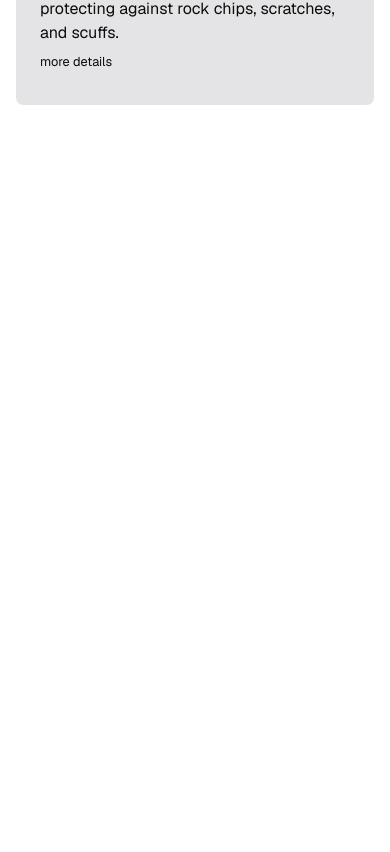
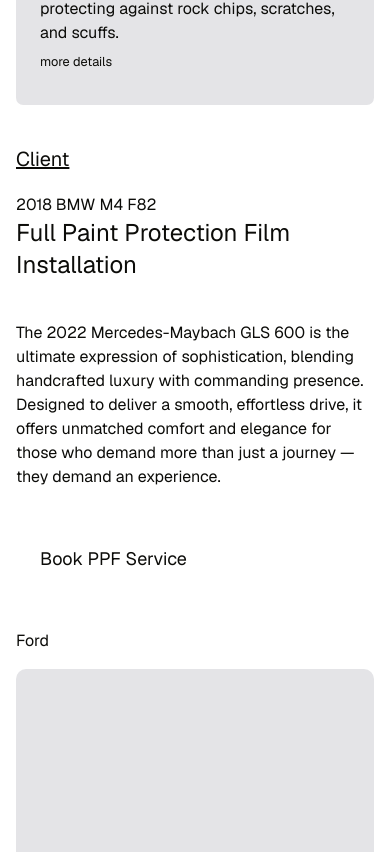
Before and after one commit to Gianfranco725/shop-scheduler, a Next.js app: page / in a window 390 px wide. Shown: the part 3412-4264 px from the top of the page. Before the commit the page ends 3565 px from the top, so only its background shows below. Built offline with nearby package versions, Linux system fonts and the light colour scheme.

Commit message:
feat(client): add testimonial section fully responsive extracted into component

```diff
--- /dev/null
+++ b/src/app/(client)/components/sections/ServicesSection.tsx
@@ -0,0 +1,57 @@
+export default function ServiceSection() {
+  return (
+    <div className="services-placeholder lg:grid lg:grid-cols-12 xl:grid-cols-16 grid-rows-[auto_auto_auto] gap-4 pb-10 lg:pb-20">
+      <small className="text-xl underline mb-5 row-start-1 col-start-2 col-span-10">
+        Services
+      </small>
+      <p className="max-w-194 row-start-2 col-start-2 col-span-10 text-3xl lg:text-4xl mb-5">
+        Choose one of our service to see more details about it.
+      </p>
+      <div className="grid row-start-3 grid-cols-1 grid-rows-4 md:grid-cols-2 md:grid-rows-2 col-start-2 xl:col-start-2 col-span-10 xl:col-span-14 gap-4">
+        <div className="service-card px-6 py-8 rounded-lg bg-zinc-200">
+          <div className="image-placeholder h-32 sm:h-50"></div>
+          <p className="mb-4">Ceramic Courting</p>
+          <p className="mb-1">
+            Self-care, for your car. XPEL’s self-healing paint protection film
+            is designed to keep your vehicle looking brand new by protecting
+            against rock chips, scratches, and scuffs.
+          </p>
+          <small>more details</small>
+        </div>
+
+        <div className="service-card px-6 py-8 rounded-lg bg-zinc-200">
+          <div className="image-placeholder h-32 sm:h-50"></div>
+          <p className="mb-4">Ceramic Courting</p>
+          <p className="mb-1">
+            Self-care, for your car. XPEL’s self-healing paint protection film
+            is designed to keep your vehicle looking brand new by protecting
+            against rock chips, scratches, and scuffs.
+          </p>
+          <small>more details</small>
+        </div>
+
+        <div className="service-card px-6 py-8 rounded-lg bg-zinc-200">
+          <div className="image-placeholder h-32 sm:h-50"></div>
+          <p className="mb-4">Ceramic Courting</p>
+          <p className="mb-1">
+            Self-care, for your car. XPEL’s self-healing paint protection film
+            is designed to keep your vehicle looking brand new by protecting
+            against rock chips, scratches, and scuffs.
+          </p>
+          <small>more details</small>
+        </div>
+
+        <div className="service-card px-6 py-8 rounded-lg bg-zinc-200">
+          <div className="image-placeholder h-32 sm:h-50"></div>
+          <p className="mb-4">Ceramic Courting</p>
+          <p className="mb-1">
+            Self-care, for your car. XPEL’s self-healing paint protection film
+            is designed to keep your vehicle looking brand new by protecting
+            against rock chips, scratches, and scuffs.
+          </p>
+          <small>more details</small>
+        </div>
+      </div>
+    </div>
+  );
+}
--- /dev/null
+++ b/src/app/(client)/components/sections/TestimonialSection.tsx
@@ -0,0 +1,31 @@
+import Button from "../ui/Button";
+
+export default function TestimonialSection() {
+  return (
+    <div className="testimonial grid grid-cols-1 grid-rows-2 md:grid-rows-1 md:grid-cols-8 lg:grid-cols-12 xl:grid-cols-16 pb-10 lg:pb-20 gap-4">
+      <div className="col-start-1 lg:col-start-2 xl:col-start-2 md:col-span-4 lg:col-span-5 xl:col-span-5">
+        <p className="text-xl underline row-start-1 col-start-2 col-span-10 mb-5">
+          Client
+        </p>
+
+        <p>2018 BMW M4 F82</p>
+        <p className="text-2xl md:text-4xl mb-10">
+          Full Paint Protection Film Installation
+        </p>
+        <p className="mb-10">
+          The 2022 Mercedes-Maybach GLS 600 is the ultimate expression of
+          sophistication, blending handcrafted luxury with commanding presence.
+          Designed to deliver a smooth, effortless drive, it offers unmatched
+          comfort and elegance for those who demand more than just a journey —
+          they demand an experience.
+        </p>
+
+        <Button content="Book PPF Service" customStyle="mb-10 bg-black" />
+
+        <div className="brands-placeholder">Ford</div>
+      </div>
+
+      <div className="image-placeholder col-start-1 row-start-2 md:row-start-1 md:col-start-5 lg:col-start-7 xl:col-start-8 md:col-span-4 lg:col-span-5 xl:col-span-8 bg-zinc-200 rounded-xl"></div>
+    </div>
+  );
+}
--- a/src/app/(client)/page.tsx
+++ b/src/app/(client)/page.tsx
@@ -1,62 +1,13 @@
 import AboutUsSection from "./components/sections/AboutUsSection";
+import ServiceSection from "./components/sections/ServicesSection";
+import TestimonialSection from "./components/sections/TestimonialSection";
 
 export default function Home() {
   return (
     <main className="flex flex-col px-4 py-2">
       <AboutUsSection />
-      <div className="services-placeholder lg:grid lg:grid-cols-12 xl:grid-cols-16 grid-rows-[auto_auto_auto] gap-4 pb-10 lg:pb-20">
-        <small className="text-xl underline mb-5 row-start-1 col-start-2 col-span-10">
-          Services
-        </small>
-        <p className="max-w-194 row-start-2 col-start-2 col-span-10 text-3xl lg:text-4xl mb-5">
-          Choose one of our service to see more details about it.
-        </p>
-        <div className="grid row-start-3 grid-cols-1 grid-rows-4 md:grid-cols-2 md:grid-rows-2 col-start-2 xl:col-start-2 col-span-10 xl:col-span-14 gap-4">
-          <div className="service-card px-6 py-8 rounded-lg bg-zinc-200">
-            <div className="image-placeholder h-32 sm:h-50"></div>
-            <p className="mb-4">Ceramic Courting</p>
-            <p className="mb-1">
-              Self-care, for your car. XPEL’s self-healing paint protection film
-              is designed to keep your vehicle looking brand new by protecting
-              against rock chips, scratches, and scuffs.
-            </p>
-            <small>more details</small>
-          </div>
-
-          <div className="service-card px-6 py-8 rounded-lg bg-zinc-200">
-            <div className="image-placeholder h-32 sm:h-50"></div>
-            <p className="mb-4">Ceramic Courting</p>
-            <p className="mb-1">
-              Self-care, for your car. XPEL’s self-healing paint protection film
-              is designed to keep your vehicle looking brand new by protecting
-              against rock chips, scratches, and scuffs.
-            </p>
-            <small>more details</small>
-          </div>
-
-          <div className="service-card px-6 py-8 rounded-lg bg-zinc-200">
-            <div className="image-placeholder h-32 sm:h-50"></div>
-            <p className="mb-4">Ceramic Courting</p>
-            <p className="mb-1">
-              Self-care, for your car. XPEL’s self-healing paint protection film
-              is designed to keep your vehicle looking brand new by protecting
-              against rock chips, scratches, and scuffs.
-            </p>
-            <small>more details</small>
-          </div>
-
-          <div className="service-card px-6 py-8 rounded-lg bg-zinc-200">
-            <div className="image-placeholder h-32 sm:h-50"></div>
-            <p className="mb-4">Ceramic Courting</p>
-            <p className="mb-1">
-              Self-care, for your car. XPEL’s self-healing paint protection film
-              is designed to keep your vehicle looking brand new by protecting
-              against rock chips, scratches, and scuffs.
-            </p>
-            <small>more details</small>
-          </div>
-        </div>
-      </div>
+      <ServiceSection />
+      <TestimonialSection />
     </main>
   );
 }
```
